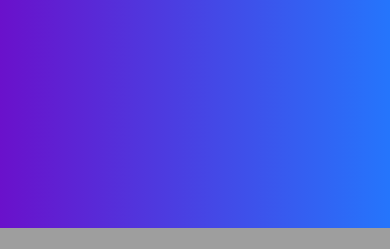
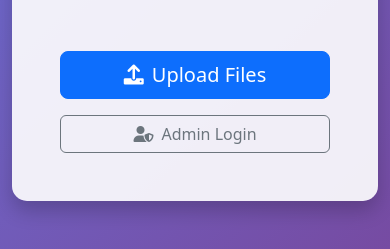
Before and after one commit to babupakkakivellu/Web, a Flask app: page / in a window 390 px wide. Shown: the part 616-865 px from the top of the page. Before the commit the page ends 844 px from the top, so only its background shows below. Run offline with Flask 3, Linux system fonts and the light colour scheme; parts of the project's set-up code (start-up, migrations or seed data) failed here and were passed over; some libraries are stand-ins or nearby versions.

Commit message:
Update index.html

```diff
--- a/templates/index.html
+++ b/templates/index.html
@@ -3,60 +3,70 @@
 <head>
     <meta charset="UTF-8">
     <meta name="viewport" content="width=device-width, initial-scale=1.0">
-    <title>Welcome</title>
+    <title>File Upload System</title>
     <link href="https://cdn.jsdelivr.net/npm/bootstrap@5.3.0-alpha3/dist/css/bootstrap.min.css" rel="stylesheet">
+    <link href="https://cdnjs.cloudflare.com/ajax/libs/font-awesome/6.0.0/css/all.min.css" rel="stylesheet">
+    <link href="{{ url_for('static', filename='css/style.css') }}" rel="stylesheet">
     <style>
         body {
-            background: linear-gradient(to right, #6a11cb, #2575fc);
-            color: #fff;
-            font-family: 'Arial', sans-serif;
-            text-align: center;
-            padding-top: 20%;
+            background: linear-gradient(135deg, #667eea 0%, #764ba2 100%);
+            min-height: 100vh;
         }
-        .container {
-            max-width: 500px;
-            margin: auto;
-            background: rgba(255, 255, 255, 0.1);
-            padding: 20px;
-            border-radius: 10px;
-            box-shadow: 0px 4px 6px rgba(0, 0, 0, 0.3);
+        .welcome-card {
+            background: rgba(255, 255, 255, 0.9);
+            border-radius: 15px;
+            box-shadow: 0 10px 20px rgba(0, 0, 0, 0.2);
         }
-        h1 {
-            font-size: 2.5rem;
-            margin-bottom: 10px;
-        }
-        p {
-            font-size: 1.2rem;
-            margin-bottom: 20px;
-        }
-        .btn {
-            background-color: #ff6f61;
-            border: none;
-            font-size: 1rem;
-            padding: 10px 20px;
-            border-radius: 50px;
-            color: #fff;
-            text-decoration: none;
-            transition: all 0.3s;
-        }
-        .btn:hover {
-            background-color: #e65c50;
-            text-decoration: none;
-            color: #fff;
-            transform: scale(1.05);
-        }
-        .upload-image {
-            width: 80%;
-            margin-bottom: 20px;
+        .feature-icon {
+            font-size: 2rem;
+            color: #764ba2;
         }
     </style>
 </head>
 <body>
-    <div class="container">
-        <img src="https://i.ibb.co/wJTvf5Y/image.jpg" alt="Upload Illustration" class="upload-image">
-        <h1>Welcome to the SaiTeja Uploading Hub!</h1>
-        <p>Click below to upload a file.</p>
-        <a href="/upload" class="btn">Go to Upload Page</a>
+    <div class="container py-5">
+        <div class="row justify-content-center">
+            <div class="col-md-8">
+                <div class="welcome-card p-5">
+                    <h1 class="text-center mb-4">Welcome to File Upload System</h1>
+
+                    <div class="row text-center mb-4">
+                        <div class="col-md-4">
+                            <div class="p-3">
+                                <i class="fas fa-file-upload feature-icon mb-3"></i>
+                                <h5>Easy Upload</h5>
+                                <p class="text-muted">Simple and quick file uploads</p>
+                            </div>
+                        </div>
+                        <div class="col-md-4">
+                            <div class="p-3">
+                                <i class="fas fa-cloud feature-icon mb-3"></i>
+                                <h5>Cloud Storage</h5>
+                                <p class="text-muted">Secure cloud storage solution</p>
+                            </div>
+                        </div>
+                        <div class="col-md-4">
+                            <div class="p-3">
+                                <i class="fas fa-print feature-icon mb-3"></i>
+                                <h5>Print Management</h5>
+                                <p class="text-muted">Efficient print handling</p>
+                            </div>
+                        </div>
+                    </div>
+
+                    <div class="d-grid gap-3 col-md-6 mx-auto">
+                        <a href="{{ url_for('upload') }}" class="btn btn-primary btn-lg">
+                            <i class="fas fa-upload me-2"></i>Upload Files
+                        </a>
+                        <a href="{{ url_for('admin_login') }}" class="btn btn-outline-secondary">
+                            <i class="fas fa-user-shield me-2"></i>Admin Login
+                        </a>
+                    </div>
+                </div>
+            </div>
+        </div>
     </div>
+
+    <script src="https://cdn.jsdelivr.net/npm/bootstrap@5.3.0-alpha3/dist/js/bootstrap.bundle.min.js"></script>
 </body>
 </html>
```
